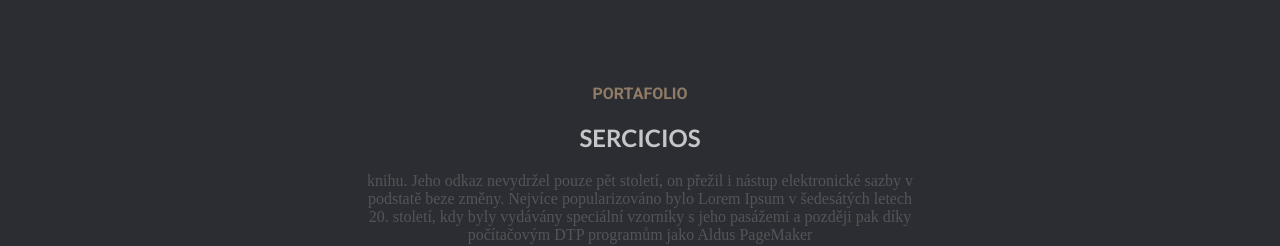
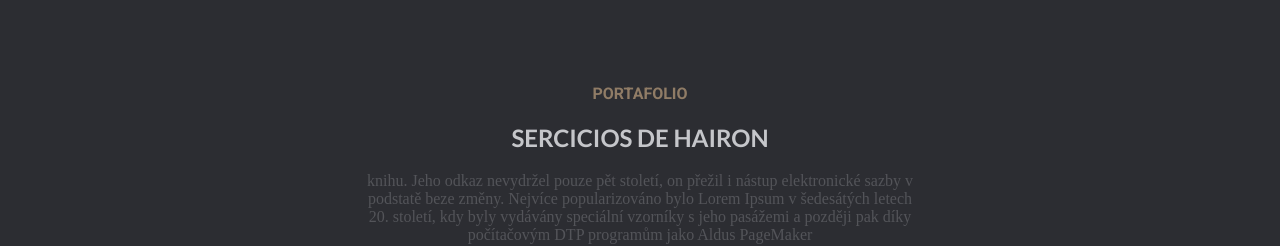
Before and after one commit to Haironch/Portafolio, a React (Vite) app: page / in a window 1280 px wide. Shown: the part 1860-2106 px from the top of the page. Built offline with nearby package versions, Linux system fonts and the light colour scheme.

Commit message:
title Skills

```diff
--- a/src/pages/pages_components/Skillsgallery.jsx
+++ b/src/pages/pages_components/Skillsgallery.jsx
@@ -51,7 +51,7 @@ function Skillsgallery() {
   return (
     <SkillsgalleryWreapper>
       <Headercontent
-        title="SERCICIOS"
+        title="SERCICIOS DE HAIRON"
         subtitle="PORTAFOLIO"
         description="knihu. Jeho odkaz nevydržel pouze pět století, on přežil i nástup elektronické sazby v podstatě beze změny. Nejvíce popularizováno bylo Lorem Ipsum v šedesátých letech 20. století, kdy byly vydávány speciální vzorníky s jeho pasážemi a později pak díky počítačovým DTP programům jako Aldus PageMaker"
       />
```
